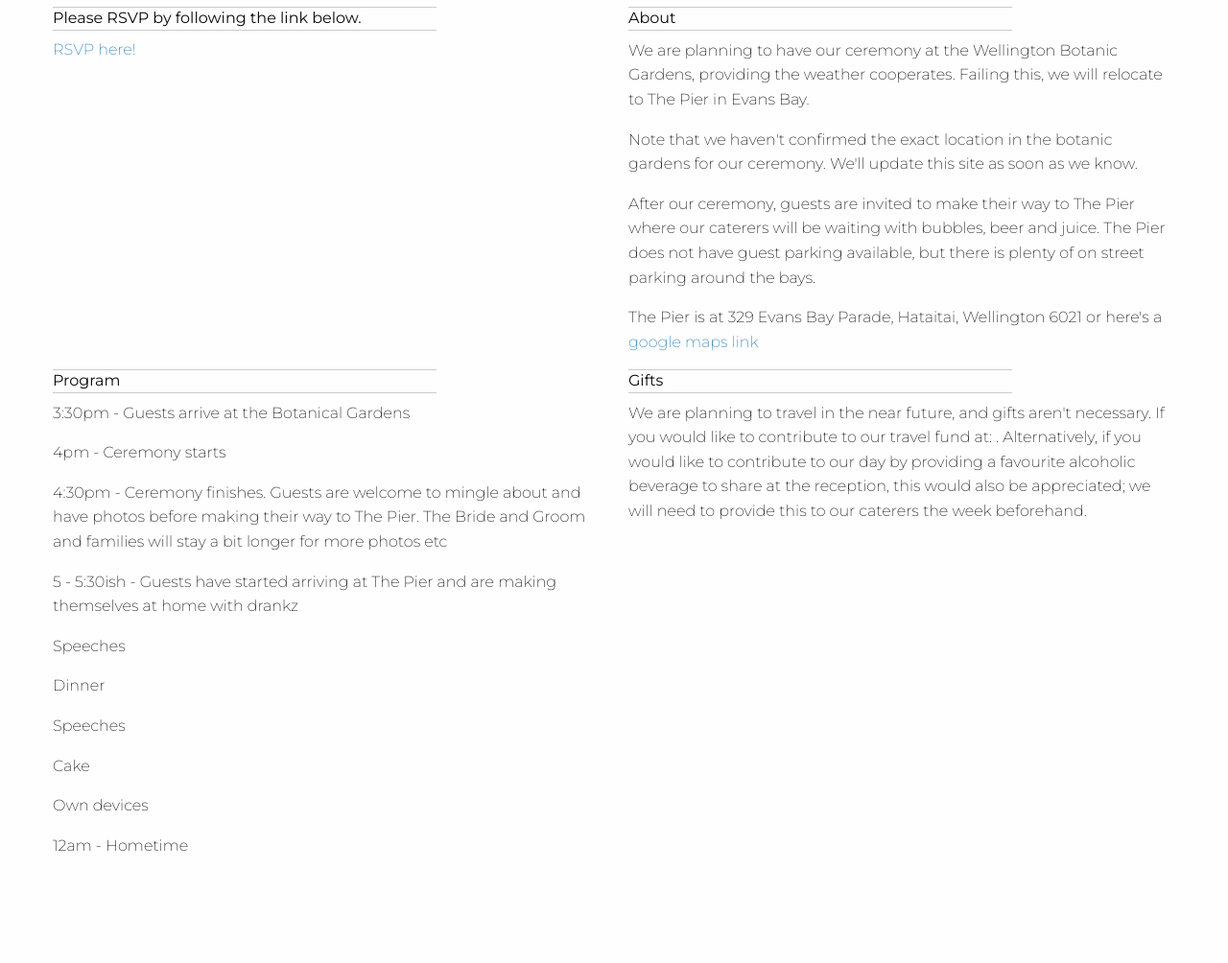
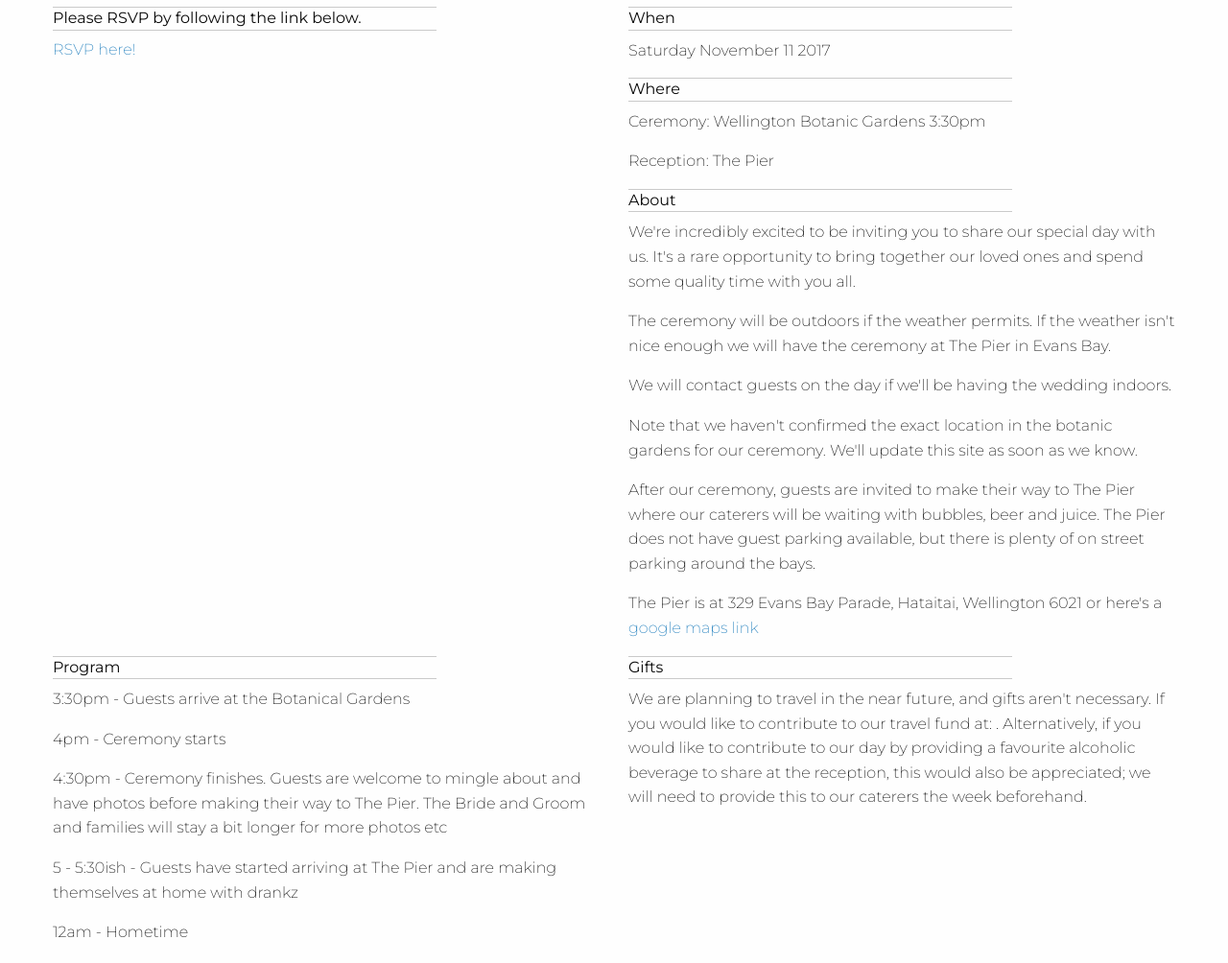
Before and after one commit to pietgeursen/wedding, a website: page index.html in a window 1280 px wide. Shown: the part 305-1309 px from the top of the page at 96% size. Before the commit the page ends 1235 px from the top, so only its background shows below. Drawn offline with nearby package versions, Linux system fonts and the light colour scheme.

Commit message:
Tweaks content.

```diff
--- a/index.html
+++ b/index.html
@@ -22,8 +22,15 @@
           <a target="_blank" href="https://docs.google.com/forms/d/e/1FAIpQLSf1-qX0kIXAtT0CUb79m19oeaq8trC7X7yNPZXhWG9xpJnvVA/viewform?usp=sf_link">RSVP here!</a>
         </div>
         <div class="small-12 medium-6 cell">
+          <h2>When</h2>
+          <p>Saturday November 11 2017</p>
+          <h2>Where</h2>
+          <p>Ceremony: Wellington Botanic Gardens 3:30pm </p>
+          <p>Reception: The Pier </p>
           <h2>About</h2>
-          <p>We are planning to have our ceremony at the Wellington Botanic Gardens, providing the weather cooperates. Failing this, we will relocate to The Pier in Evans Bay.</p>
+          <p>We're incredibly excited to be inviting you to share our special day with us. It's a rare opportunity to bring together our loved ones and spend some quality time with you all.
+          <p>The ceremony will be outdoors if the weather permits. If the weather isn't nice enough we will have the ceremony at The Pier in Evans Bay.</p>
+          <p>We will contact guests on the day if we'll be having the wedding indoors.</p>
           <p>Note that we haven't confirmed the exact location in the botanic gardens for our ceremony. We'll update this site as soon as we know.</p>
           <p>After our ceremony, guests are invited to make their way to The Pier where our caterers will be waiting with bubbles, beer and juice. The Pier does not have guest parking available, but there is plenty of on street parking around the bays.
           </p>
@@ -35,11 +42,6 @@
           <p>4pm - Ceremony starts </p>
           <p>4:30pm - Ceremony finishes. Guests are welcome to mingle about and have photos before making their way to The Pier. The Bride and Groom and families will stay a bit longer for more photos etc</p>
           <p>5 - 5:30ish - Guests have started arriving at The Pier and are making themselves at home with drankz</p>
-          <p>Speeches</p>
-          <p>Dinner</p>
-          <p>Speeches</p>
-          <p>Cake</p>
-          <p>Own devices</p>
           <p>12am - Hometime</p>
         </div>
         <div class="small-12 medium-6 cell">
```
